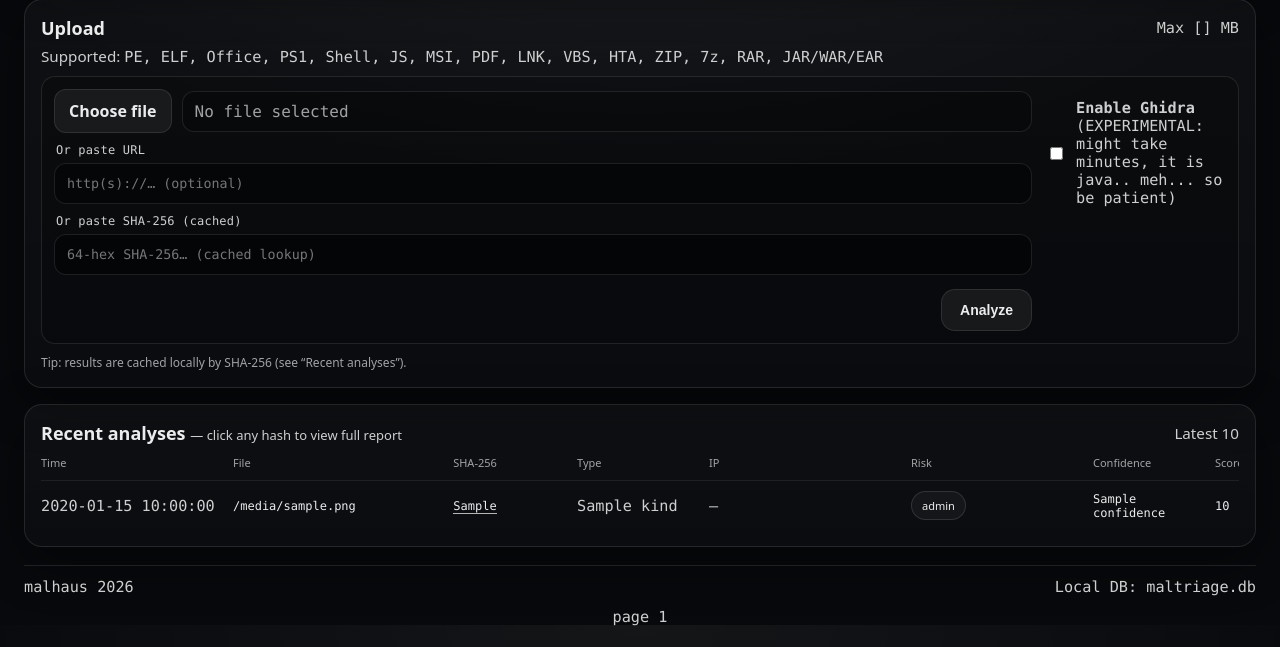
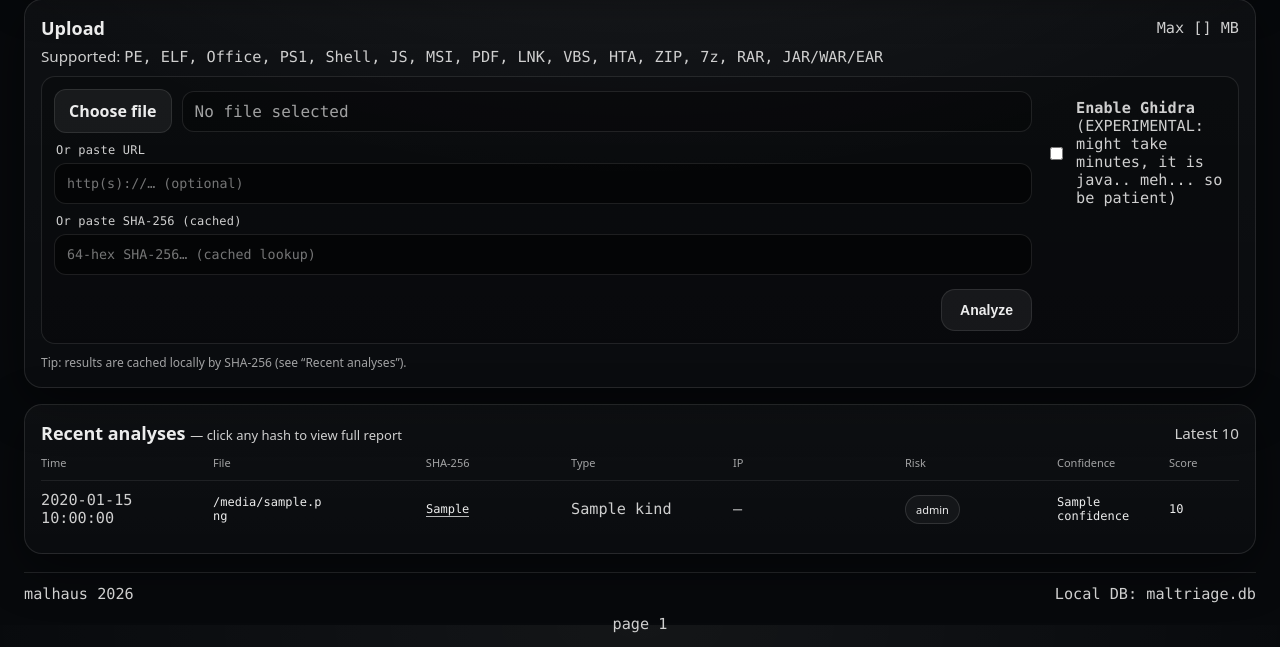
Before and after one commit to toorandom/malhaus, a Python web app: template webapp/templates/index.html in a window 1280 px wide. Shown: the part 175-822 px from the top of the page. Run offline with Jinja, Linux system fonts and the light colour scheme; the template is opened without the code that fills it: most values are stand-ins (such as "Sample title", 1, 10 or a date in 2020).

Commit message:
Give SHA 2fr vs file 1fr; tighten fixed columns
Co-Authored-By: Claude Sonnet 4.6 <noreply@anthropic.com>

```diff
--- a/webapp/static/styles.css
+++ b/webapp/static/styles.css
@@ -260,7 +260,7 @@ h2{margin:0; font-size:18px}
 .table{margin-top: 10px; overflow-x:auto}
 .tr{
   display:grid;
-  grid-template-columns: 180px minmax(140px,1fr) minmax(180px,300px) minmax(120px,180px) 190px 170px 110px 80px;
+  grid-template-columns: 160px minmax(80px,1fr) minmax(200px,2fr) minmax(100px,150px) 160px 140px 100px 70px;
   column-gap: 12px;
   align-items:center;
   font-size: 12px;
```
